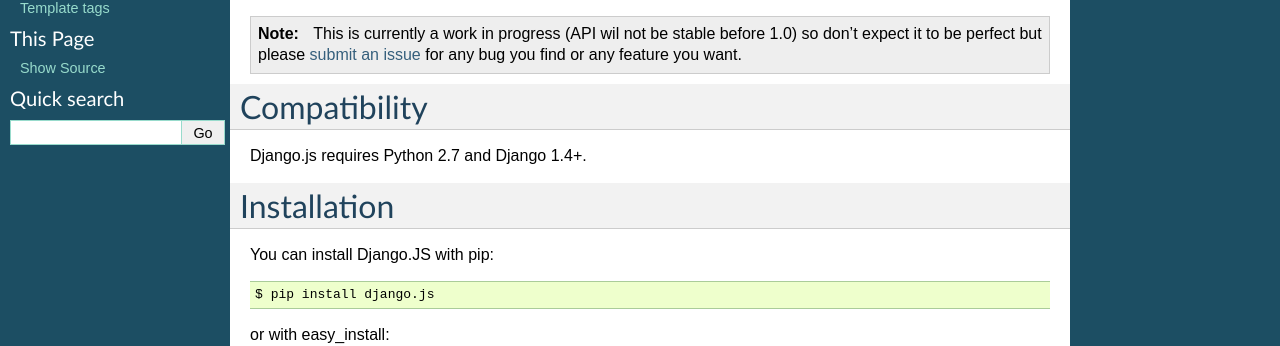
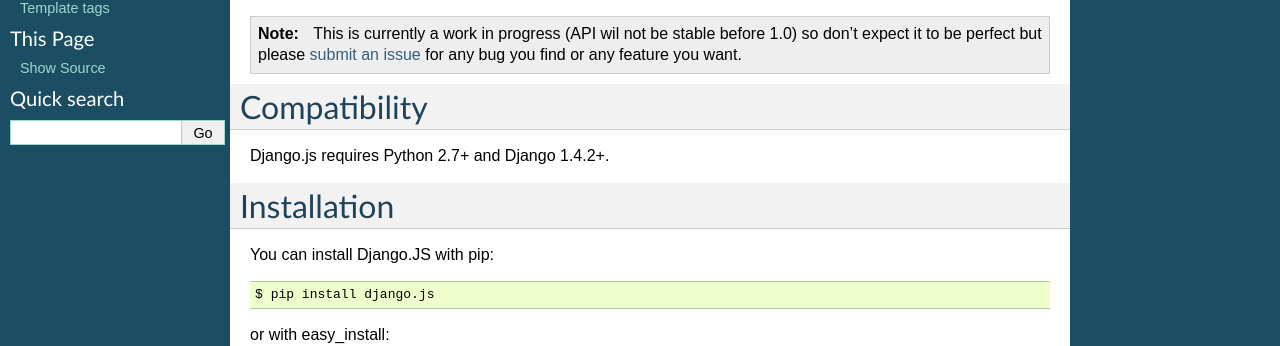
Before and after one commit to noirbizarre/django.js, a Sphinx documentation site: the page built from doc/index.rst, in a window 1280 px wide. Shown: the part 207-553 px from the top of the page. Built offline with Sphinx 7.4.7, drawn with Linux system fonts in a browser that asks for light colours.

Commit message:
Added Python 3 compatibility

```diff
--- a/CHANGELOG.rst
+++ b/CHANGELOG.rst
@@ -6,6 +6,7 @@ Current
 
 - Added RequireJS/AMD helpers and documentation
 - Support unnamed URLs resolution.
+- Python 3 compatibility
 
 
 0.6.5 (2013-03-13)
--- a/README.rst
+++ b/README.rst
@@ -17,7 +17,7 @@ This is currently a work in progress (API wil not be stable before 1.0) so don't
 Compatibility
 =============
 
-Django.js requires Python 2.7 and Django 1.4+.
+Django.js requires Python 2.7+ and Django 1.4.2+.
 
 
 Installation
--- a/doc/index.rst
+++ b/doc/index.rst
@@ -20,7 +20,7 @@ Django.js is inspired from:
 Compatibility
 =============
 
-Django.js requires Python 2.7 and Django 1.4+.
+Django.js requires Python 2.7+ and Django 1.4.2+.
 
 
 Installation
```
